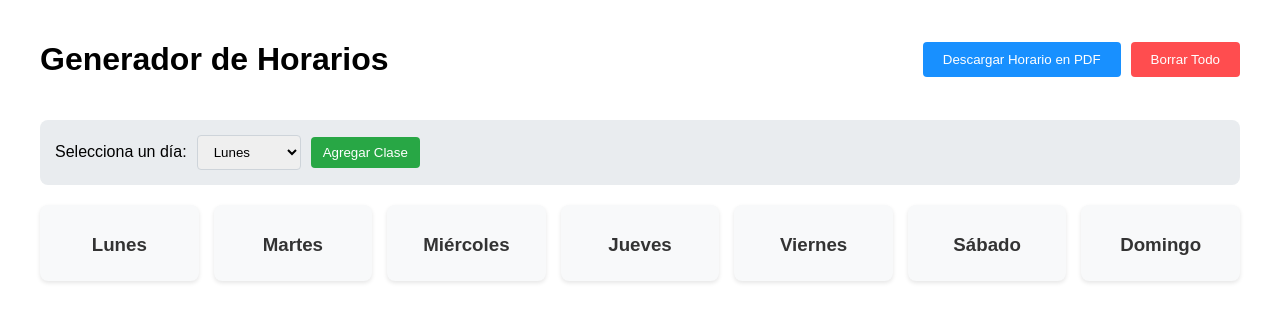
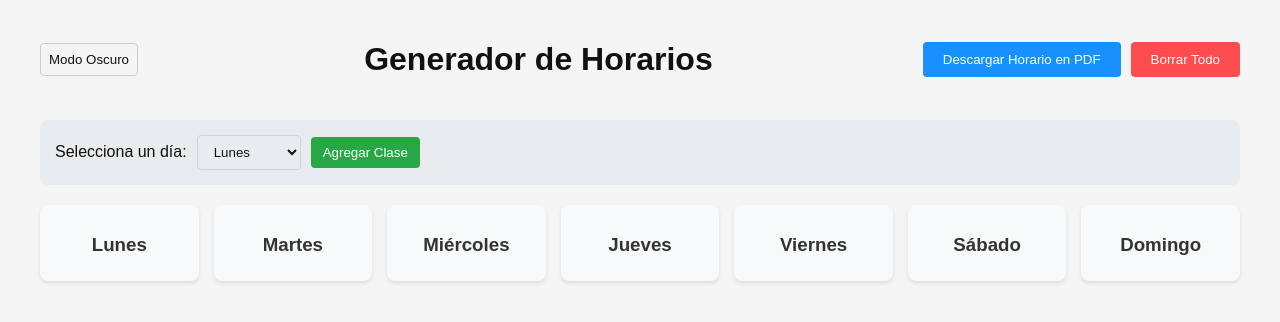
Before and after one commit to Jonathann-h/Horario-De-Clases-Generator, a React (Create React App) app: page / in a window 1280 px wide. Shown: the top 322 px of the page. Built offline with nearby package versions, Linux system fonts and the light colour scheme.

Commit message:
DarkMode

```diff
--- a/package.json
+++ b/package.json
@@ -8,7 +8,9 @@
     "@testing-library/react": "^16.3.0",
     "@testing-library/user-event": "^13.5.0",
     "date-fns": "^4.1.0",
+    "jspdf": "^3.0.1",
     "react": "^19.1.0",
+    "react-color": "^2.19.3",
     "react-dnd": "^16.0.1",
     "react-dnd-html5-backend": "^16.0.1",
     "react-dom": "^19.1.0",
--- a/src/App.js
+++ b/src/App.js
@@ -1,11 +1,14 @@
 import React from 'react';
+import { ThemeProvider } from './context/ThemeContext';
 import SchedulePage from './pages/SchedulePage';
 
 function App() {
   return (
-    <div className="app">
-      <SchedulePage />
-    </div>
+    <ThemeProvider>
+      <div className="app">
+        <SchedulePage />
+      </div>
+    </ThemeProvider>
   );
 }
 
--- /dev/null
+++ b/src/context/ThemeContext.js
@@ -0,0 +1,27 @@
+import React, { createContext, useState, useEffect } from 'react';
+
+export const ThemeContext = createContext();
+
+const THEME_KEY = 'appTheme';
+
+export const ThemeProvider = ({ children }) => {
+  const [darkMode, setDarkMode] = useState(false);
+
+  useEffect(() => {
+    const savedTheme = localStorage.getItem(THEME_KEY);
+    if (savedTheme) setDarkMode(savedTheme === 'dark');
+  }, []);
+
+  useEffect(() => {
+    localStorage.setItem(THEME_KEY, darkMode ? 'dark' : 'light');
+    document.body.className = darkMode ? 'dark-mode' : 'light-mode';
+  }, [darkMode]);
+
+  const toggleTheme = () => setDarkMode(prev => !prev);
+
+  return (
+    <ThemeContext.Provider value={{ darkMode, toggleTheme }}>
+      {children}
+    </ThemeContext.Provider>
+  );
+};
--- a/src/pages/SchedulePage.js
+++ b/src/pages/SchedulePage.js
@@ -1,15 +1,17 @@
-import React, { useState, useEffect } from 'react';
+import React, { useState, useEffect, useContext } from 'react';
 import { DndProvider } from 'react-dnd';
 import { HTML5Backend } from 'react-dnd-html5-backend';
 import DayColumn from '../components/DayColumn';
 import ScheduleControls from '../components/ScheduleControls';
 import PDFGenerator from '../components/PDFGenerator';
 import '../styles/schedule.css';
+import { ThemeContext } from '../context/ThemeContext';
 
 // Clave para el localStorage con versión
 const STORAGE_KEY = 'classScheduleData_v1';
 
 const SchedulePage = () => {
+  const { darkMode, toggleTheme } = useContext(ThemeContext);
   const [schedule, setSchedule] = useState({
     Lunes: [],
     Martes: [],
@@ -111,6 +113,9 @@ const SchedulePage = () => {
     <DndProvider backend={HTML5Backend}>
       <div className="schedule-page">
         <div className="header-controls">
+        <button onClick={toggleTheme} className="theme-toggle-btn">
+          {darkMode ? 'Modo Claro' : 'Modo Oscuro'}
+        </button>
           <h1>Generador de Horarios</h1>
           <div className="header-actions">
             <PDFGenerator schedule={schedule} />
--- a/src/styles/schedule.css
+++ b/src/styles/schedule.css
@@ -382,6 +382,26 @@
   background: #218838;
 }
 
+/* Botón de modo edición */
+.edit-mode-btn {
+  background: #faad14 !important; /* Amarillo/naranja */
+  color: white;
+  border: none;
+  padding: 10px 20px;
+  border-radius: 4px;
+  cursor: pointer;
+  transition: all 0.3s;
+  order: 2; /* Posición entre PDF y Borrar Todo */
+}
+
+.edit-mode-btn:hover {
+  background: #ffc53d !important;
+}
+
+.edit-mode-btn.active {
+  background: #52c41a !important; /* Verde cuando está activo */
+}
+
 /*Diseño responsivo*/
 @media (max-width: 768px) {
   .schedule-grid {
@@ -399,3 +419,40 @@
     justify-content: space-between;
   }
 }
+
+body.light-mode {
+  background-color: #f5f5f5;
+  color: #111;
+}
+
+body.dark-mode {
+  background-color: #101f21;
+  color: #f5f5f5;
+}
+
+.schedule-page,
+.class-form-modal {
+  transition: background-color 0.3s, color 0.3s;
+}
+
+input, button, select, textarea {
+  background-color: inherit;
+  color: inherit;
+  border: 1px solid #ccc;
+}
+
+.dark-mode input,
+.dark-mode button,
+.dark-mode select,
+.dark-mode textarea {
+  background-color: #1a1a1a;
+  color: #f5f5f5;
+  border: 1px solid #444;
+}
+
+.theme-toggle-btn {
+  margin-right: 1rem;
+  padding: 0.5rem;
+  border-radius: 4px;
+  cursor: pointer;
+}
```
Also changed, not shown: 1 other file (tests, documents, lock files or other folders).
